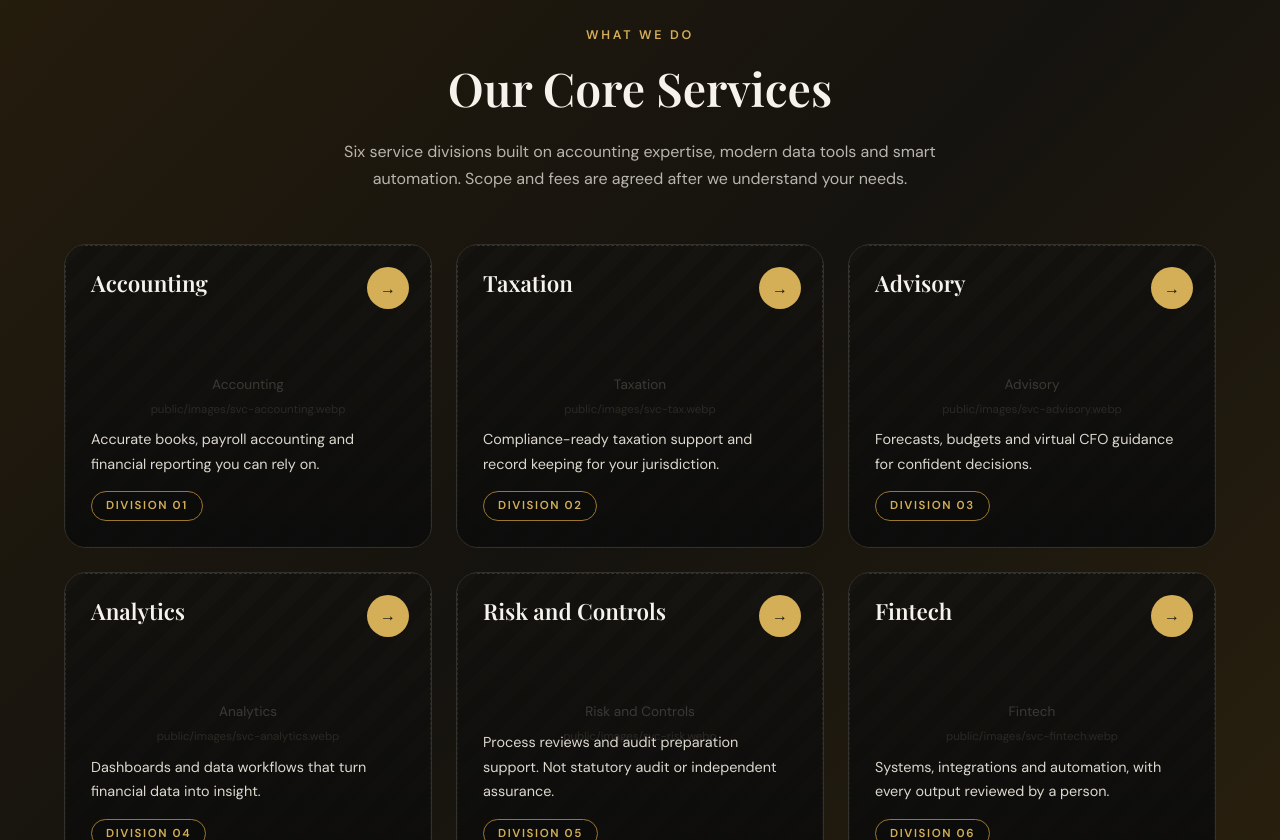
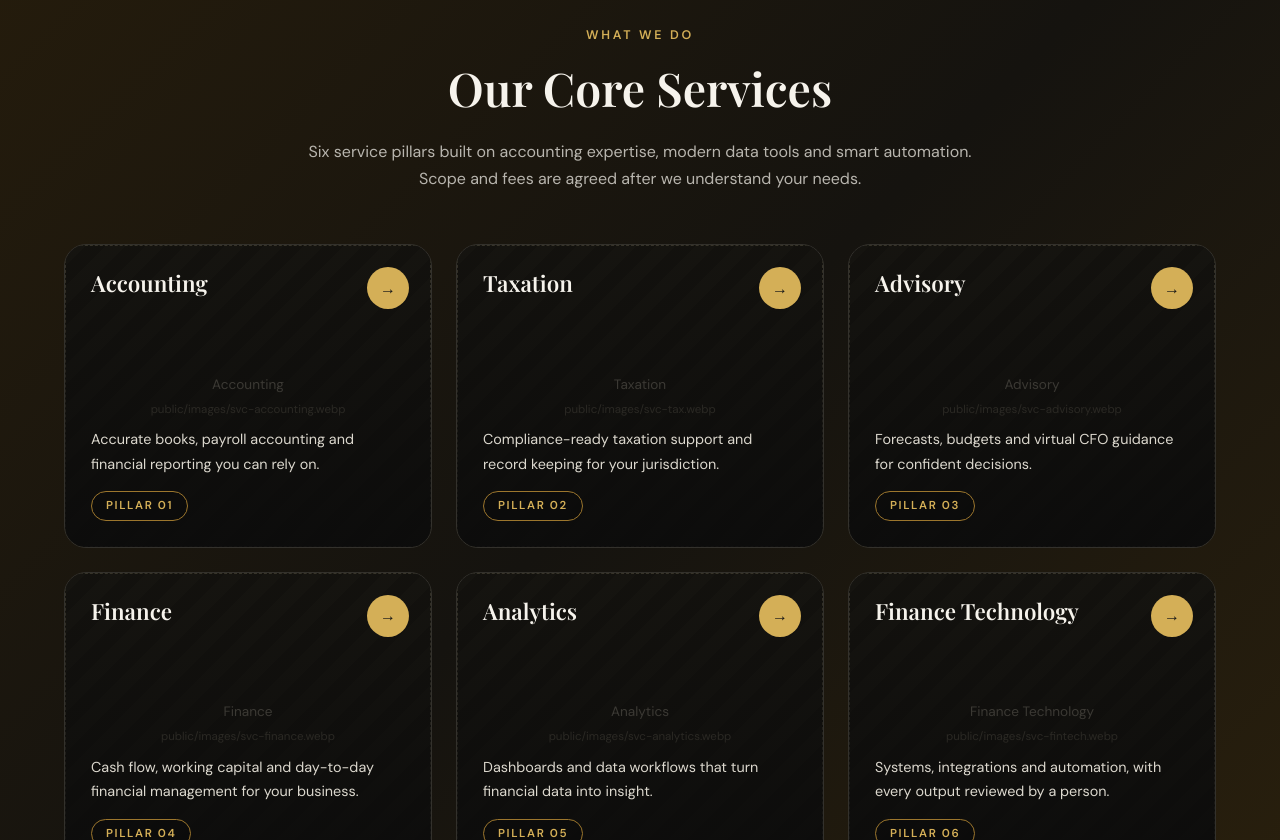
Before and after one commit to iamawaisea1628/Accountax-Works, a Next.js app: page / in a window 1280 px wide. Shown: the part 1960-2800 px from the top of the page. Built offline with nearby package versions, Linux system fonts and the light colour scheme.

Commit message:
Add files via upload

```diff
--- a/app/page.tsx
+++ b/app/page.tsx
@@ -23,7 +23,7 @@ export default function Home() {
             <p className="lead">Accounting, taxation support, financial advisory and business intelligence for companies ready to operate with greater clarity and control.</p>
             <div className="cta"><a className="btn" href="#contact">Discuss Your Requirements ✦</a><a className="btn o" href="#services">Explore Our Services</a></div>
             <div className="stats">
-              <div><b>6</b><span>Service divisions</span></div><div><b>5</b><span>Core disciplines</span></div>
+              <div><b>6</b><span>Service pillars</span></div><div><b>1</b><span>Integrated team</span></div>
               <div><b>100%</b><span>Remote delivery</span></div><div><b>6</b><span>Step engagement process</span></div>
             </div>
           </div>
@@ -42,7 +42,7 @@ export default function Home() {
         </div></section>
 
         <section id="services" className="alt"><div className="w">
-          <Head eb="What We Do" h="Our Core Services" p="Six service divisions built on accounting expertise, modern data tools and smart automation. Scope and fees are agreed after we understand your needs." />
+          <Head eb="What We Do" h="Our Core Services" p="Six service pillars built on accounting expertise, modern data tools and smart automation. Scope and fees are agreed after we understand your needs." />
           <div className="g3">{S.map(([t, d, tag, img]) => (
             <a className="sc" href="#contact" key={t}>
               <div className="im"><Photo file={img} label={t} alt={t} sizes="(max-width:860px) 100vw, 380px" /></div><div className="ov" />
--- a/components/data.ts
+++ b/components/data.ts
@@ -1,12 +1,12 @@
 // Service tuple: [name, one-line summary, label, image file in /public/images]
 // Detailed offerings (bookkeeping, payroll accounting, etc.) belong on each service's own page.
 export const S: [string, string, string, string][] = [
-["Accounting","Accurate books, payroll accounting and financial reporting you can rely on.","Division 01","svc-accounting.webp"],
-["Taxation","Compliance-ready taxation support and record keeping for your jurisdiction.","Division 02","svc-tax.webp"],
-["Advisory","Forecasts, budgets and virtual CFO guidance for confident decisions.","Division 03","svc-advisory.webp"],
-["Analytics","Dashboards and data workflows that turn financial data into insight.","Division 04","svc-analytics.webp"],
-["Risk and Controls","Process reviews and audit preparation support. Not statutory audit or independent assurance.","Division 05","svc-risk.webp"],
-["Fintech","Systems, integrations and automation, with every output reviewed by a person.","Division 06","svc-fintech.webp"],
+["Accounting","Accurate books, payroll accounting and financial reporting you can rely on.","Pillar 01","svc-accounting.webp"],
+["Taxation","Compliance-ready taxation support and record keeping for your jurisdiction.","Pillar 02","svc-tax.webp"],
+["Advisory","Forecasts, budgets and virtual CFO guidance for confident decisions.","Pillar 03","svc-advisory.webp"],
+["Finance","Cash flow, working capital and day-to-day financial management for your business.","Pillar 04","svc-finance.webp"],
+["Analytics","Dashboards and data workflows that turn financial data into insight.","Pillar 05","svc-analytics.webp"],
+["Finance Technology","Systems, integrations and automation, with every output reviewed by a person.","Pillar 06","svc-fintech.webp"],
 ];
 export const ABOUT: [string, string][] = [
 ["Finance-first thinking","Every solution starts with your business economics, not just your data."],
```
Also changed, not shown: public/images/README.txt.
